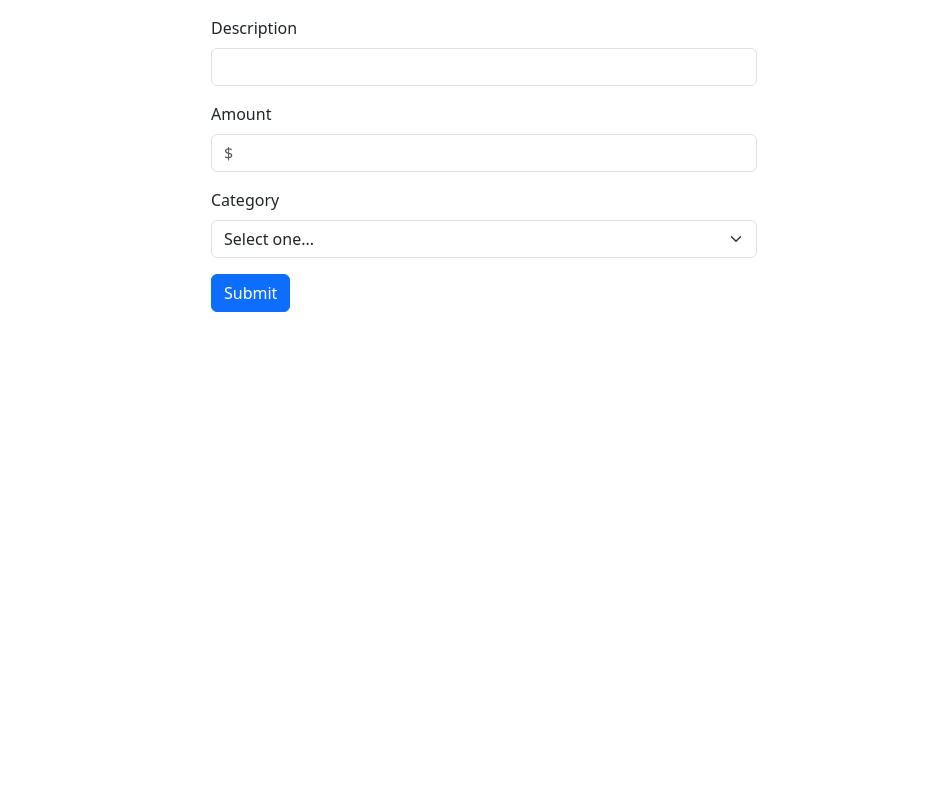
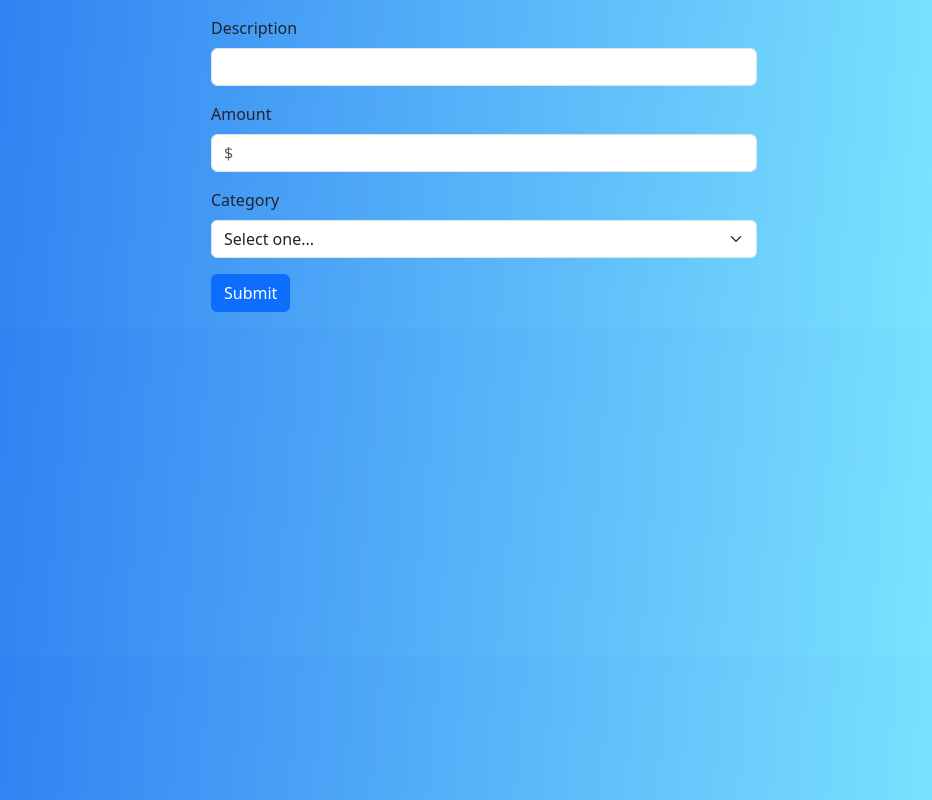
Before and after one commit to Askar1199/Expense_Tracker, a React (Vite) app: page / in a window 1280 px wide. Shown: the whole page, without its empty margins (156-1088 px from the left). Built offline with nearby package versions, Linux system fonts and the light colour scheme.

Commit message:
add background color

```diff
--- a/src/App.css
+++ b/src/App.css
@@ -3,3 +3,6 @@
   padding: 0;
   box-sizing: border-box;
 }
+body{
+  background: linear-gradient(95deg, #2C7CF1 7.19%, rgba(0, 209, 255, 0.50) 89.49%);
+}
```
Also changed, not shown: src/App.tsx (+1 -20 lines), 1 other file (tests, documents, lock files or other folders).
